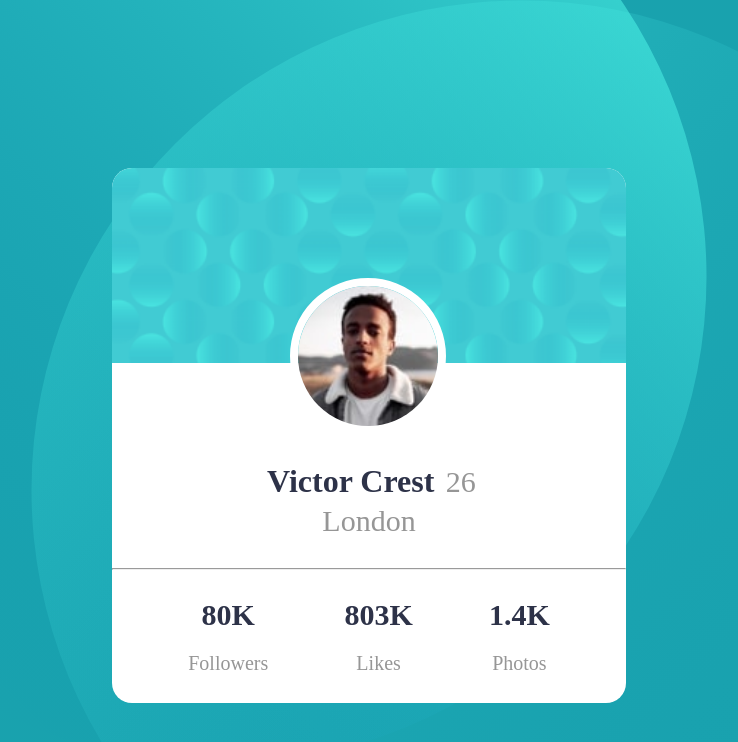
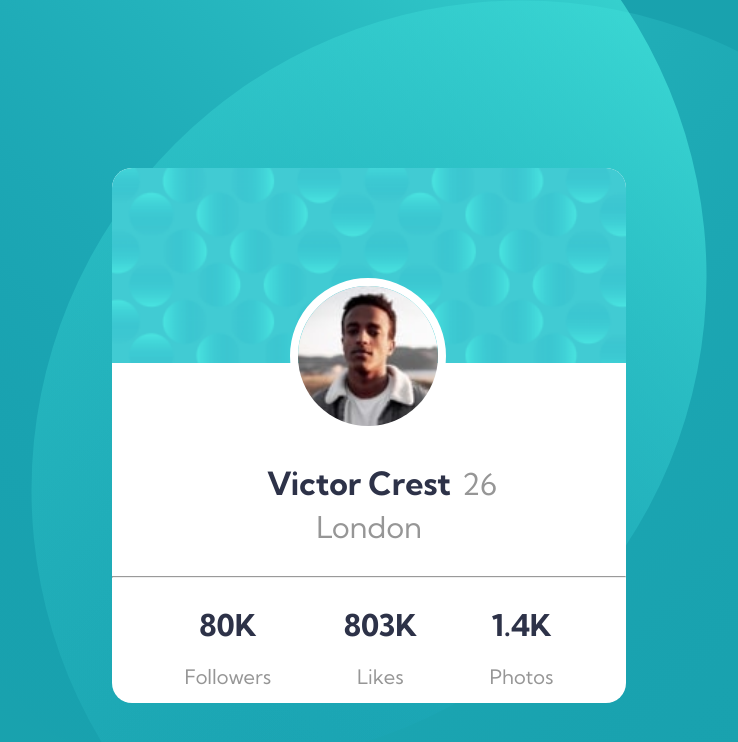
Before and after one commit to midostar201498/profile-card, a plain HTML site: page index.html in a window 1280 px wide. Shown: the whole page, without its empty margins (271-1009 px from the left). Drawn offline with Linux system fonts and the light colour scheme; the site is published under a folder, as on GitHub Pages, so addresses that start at the root find nothing.

Commit message:
Add files via upload

```diff
--- a/style.css
+++ b/style.css
@@ -1,6 +1,6 @@
 @font-face {
     font-family:KumbhSans ;
-    src: url(/fonts/KumbhSans-VariableFont_wght.ttf);
+    src: url(./fonts/KumbhSans-VariableFont_wght.ttf);
 }
 :root{
     margin: 0%;padding: 0%;overflow-x: hidden;
@@ -27,11 +27,11 @@ body{
     border-radius: 20px;
 }
 #background{position: relative;
+    width: 514px;height: 195px;
     background-image: url(./images/bg-pattern-card.png);
     background-repeat: no-repeat;
     background-size: cover;
     border-radius: 20px;border-bottom-left-radius: 0px;border-bottom-right-radius: 0px;
-    width: 514px;height: 195px;
 }
 
 
```
